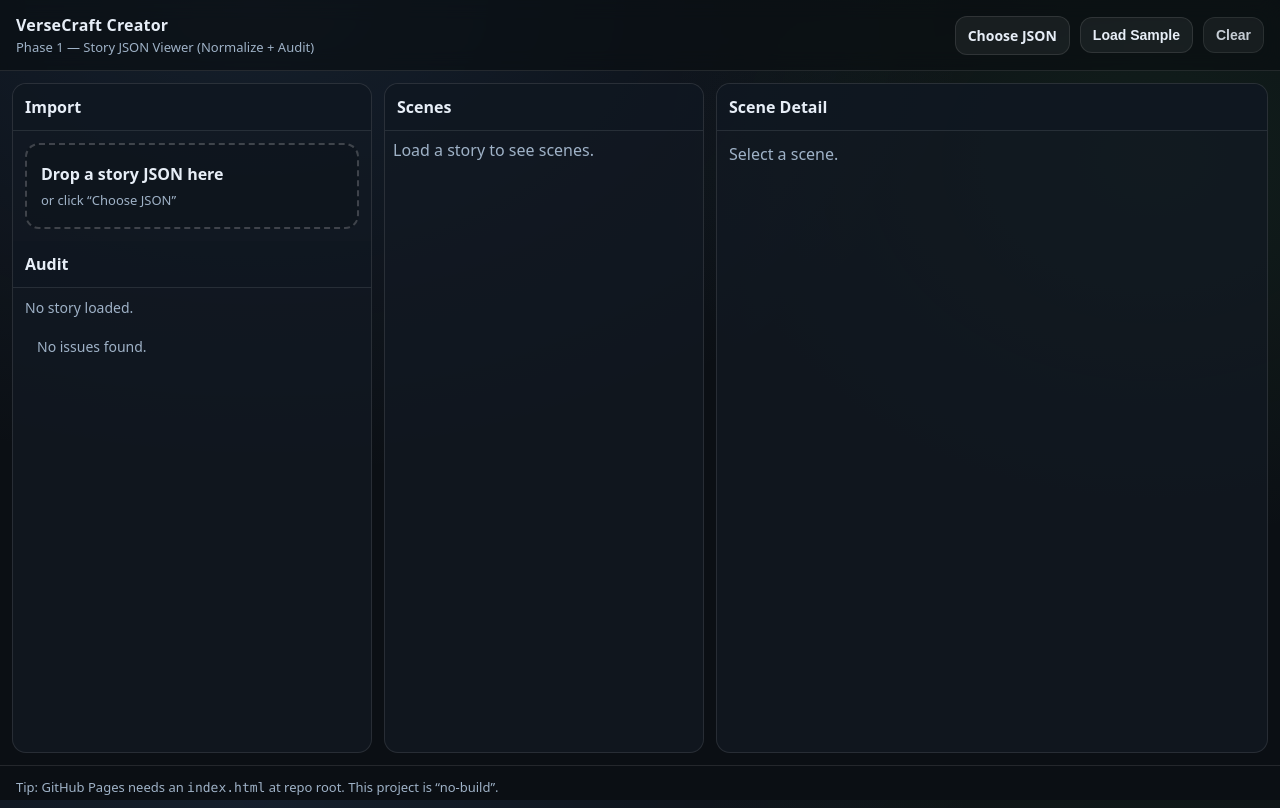
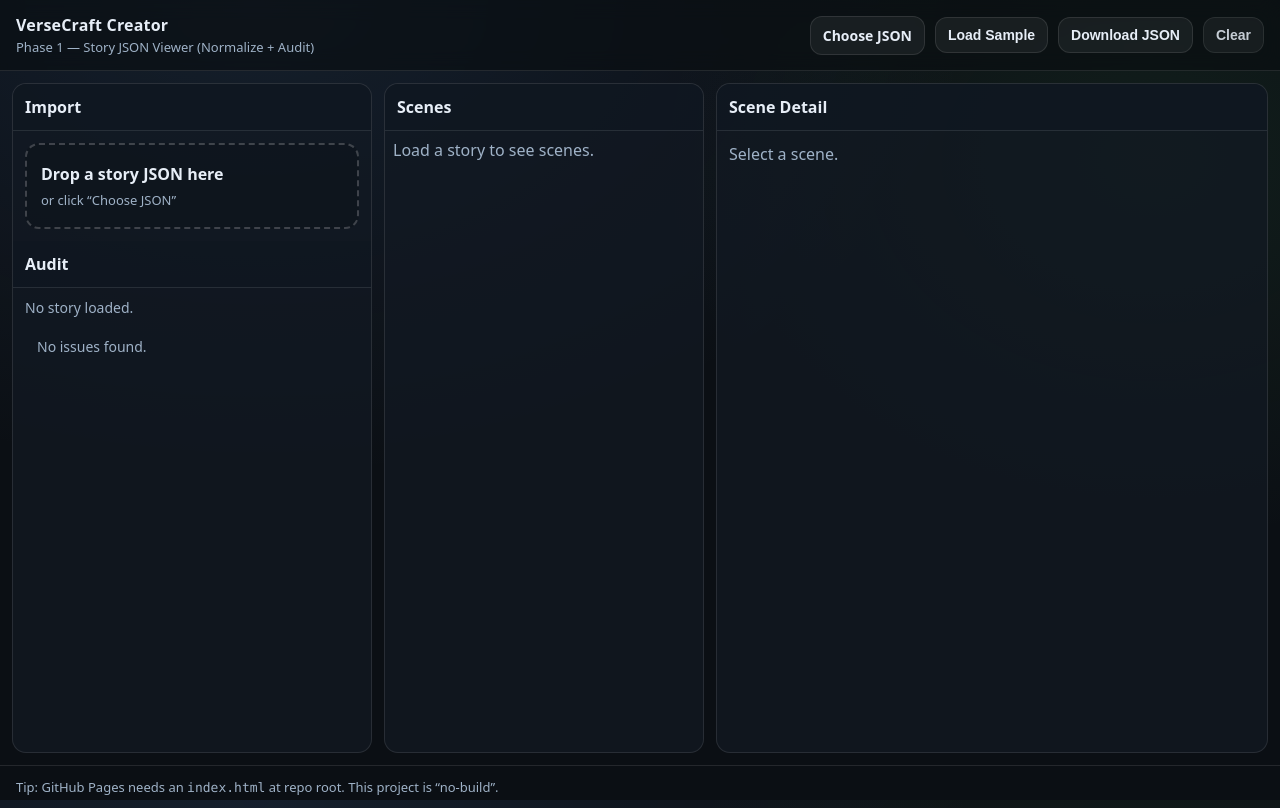
Before and after one commit to soundlogicstudios/VerseCraft-Creator, a website with bundled scripts: page index.html in a window 1280 px wide. Built offline with nearby package versions, Linux system fonts and the light colour scheme.

Commit message:
Add files via upload

```diff
--- a/index.html
+++ b/index.html
@@ -18,6 +18,7 @@
         Choose JSON
       </label>
       <button id="btnSample" type="button" class="btn">Load Sample</button>
+      <button id="btnExport" type="button" class="btn">Download JSON</button>
       <button id="btnClear" type="button" class="btn secondary">Clear</button>
     </div>
   </header>
```
